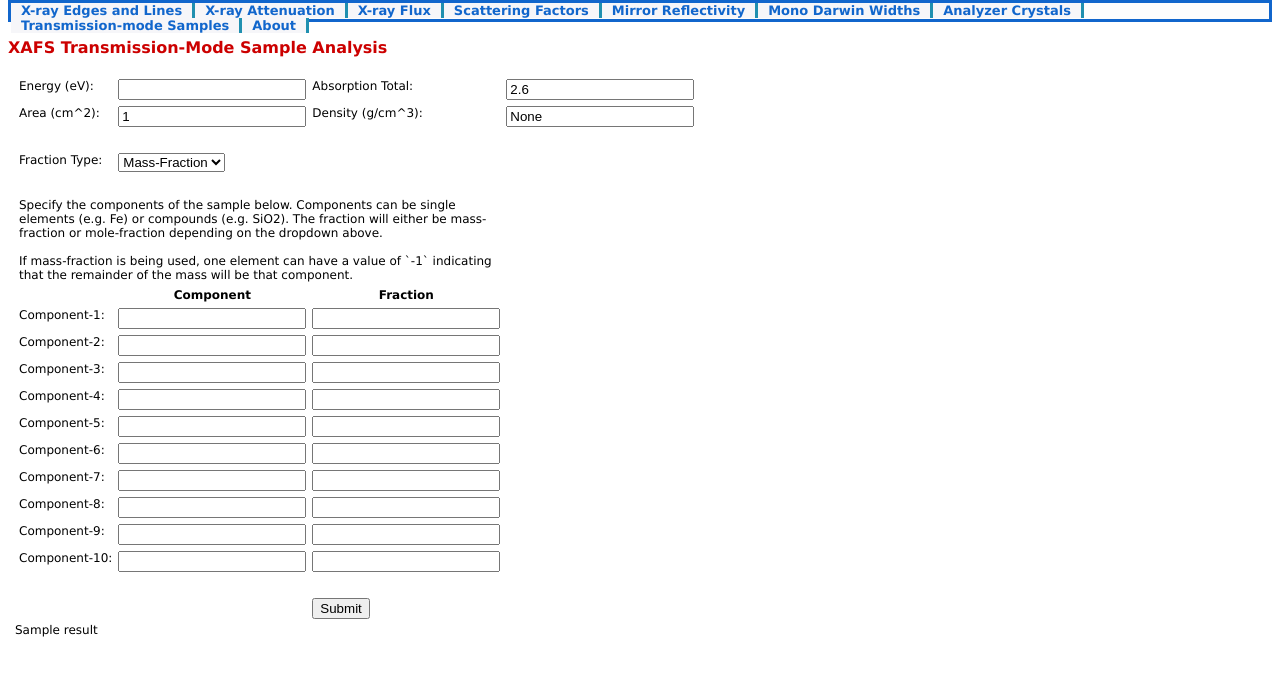
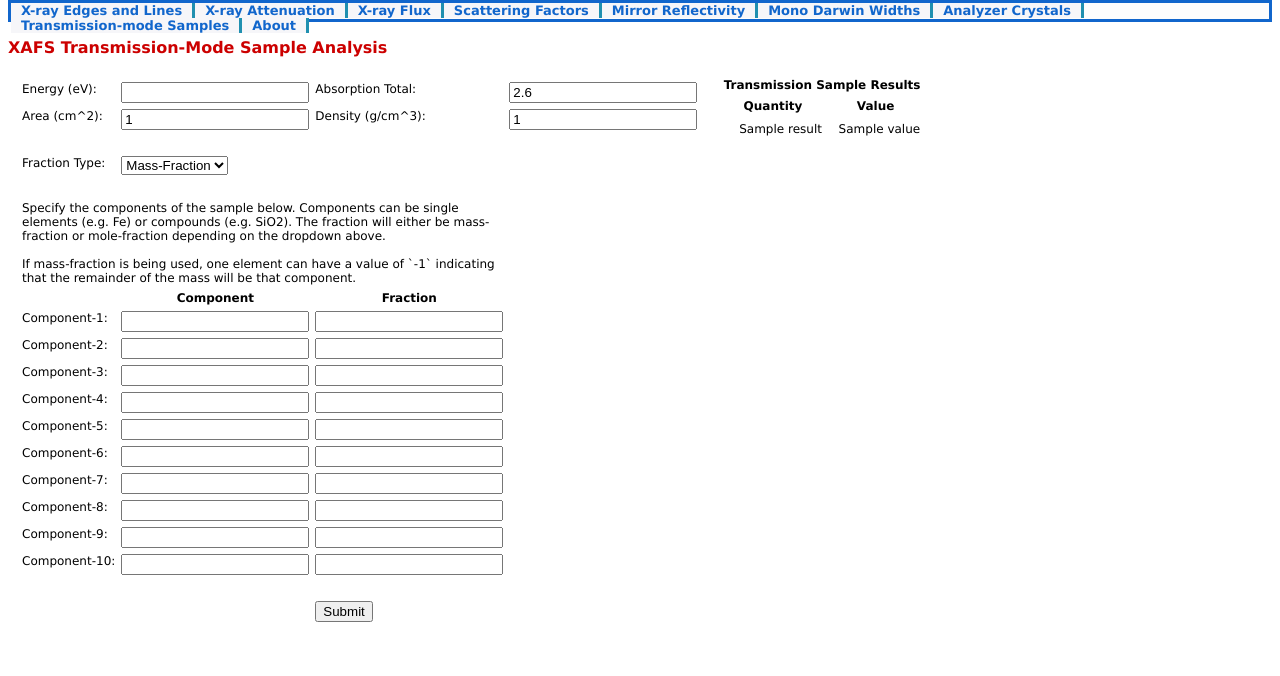
Before and after one commit to xraypy/xrayweb, a Flask app: template xrayweb/templates/transmission_sample.html in a window 1280 px wide. Shown: the part 39-715 px from the top of the page. Run offline with Flask 2, Linux system fonts and the light colour scheme; the template is opened without the code that fills it: most values are stand-ins (such as "Sample title", 1, 10 or a date in 2020); parts of the project's set-up code (start-up, migrations or seed data) failed here and were passed over.

Commit message:
some formatting modifications, avoiding pandas

```diff
--- a/xrayweb/templates/transmission_sample.html
+++ b/xrayweb/templates/transmission_sample.html
@@ -11,6 +11,7 @@
     {% endfor %}
     {% endif %}
 
+ <table><tr><td>
     <form action="{{url_for('transmission_sample')}}" method="post">
 
         <table cellpadding=2 border=0>
@@ -36,7 +37,7 @@
                 <td><label for="density">Density (g/cm^3):</label></td>
                 <td>
                     <input style="width: 180px;" type="text" id="density"
-                    name="density" value="{{ request.form['density'] if request.form['density'] else None }}">
+                    name="density" value="{{ request.form['density'] if request.form['density'] else 1 }}">
                 </td>
             </tr>
             <tr><td><br></td></tr>
@@ -84,10 +85,26 @@
         </table>
 
     </form>
+</td> <td>  &nbsp;&nbsp;</td><td>
 
     {% if result %}
-        {{result | safe}}
+    <table style='vertical-align: top;' cellspacing=5 cellpadding=2  border=0>
+      <caption><b>Transmission Sample Results </b></caption>
+      <tr>
+        <th > &nbsp; Quantity &nbsp;</th>
+        <th > &nbsp; Value &nbsp;</th>
+      </tr>
+
+      {% for name, value in result.items() %}
+      <tr class={{ loop.cycle('odd', 'even') }}>
+        <td> &nbsp; &nbsp; {{name}} </td>
+        <td> &nbsp; {{value}} </td>
+      </tr>
+      {% endfor %}
+    </table>
     {% endif %}
+   </td></tr>
+   </table>
 
 </div>
 {% endblock %}
--- a/xrayweb/webapp.py
+++ b/xrayweb/webapp.py
@@ -1114,15 +1114,26 @@ def transmission_sample(sample=None, energy=None, absorp_total=None, area=None,
         energy = float(request.form.get('energy'))
         absorp_total = float(request.form.get('absorp_total'))
         area = float(request.form.get('area'))
-        if request.form.get('density'):
-            if request.form.get('density') == 'None':
-                density = None
-            else:
-                density = float(request.form.get('density'))
+        density = float(request.form.get('density', '1'))
+
         frac_type = request.form.get('frac_type')
-        result = xraydb.transmission_sample(sample=sample, energy=energy, absorp_total=absorp_total, area=area, density=density, frac_type=frac_type)
-        import pandas as pd
-        df = pd.DataFrame([result])
-        result = df.T.to_html(header=False)
+        s = xraydb.transmission_sample(sample=sample, energy=energy, absorp_total=absorp_total,
+                                       area=area, density=density, frac_type=frac_type)
+
+        result = {}
+        result['Energy (eV)'] = f'{s.energy_eV:.2f}'
+        result['Density (gr/cm^3)'] = f'{s.density:.2f}'
+        result['Area (cm^2)'] = f'{s.area_cm2:.2f}'
+        result['Total Absorption'] = f'{s.absorp_total:.2f}'
+        result['Thickness (\u03bCm)'] = f'{s.thickness_mm*1000.0:.2f}'
+        result['Absorption length (\u03bCm)'] = f'{s.absorption_length_um:.2f}'
+        result['Total Mass (mg)'] = f'{s.mass_total_mg:.2f}'
+
+        mass_fracs = [f'{el:s}:{mass:.3f}' for el, mass in s.mass_fractions.items()]
+        result['Mass Fractions'] = ', '.join(mass_fracs)
+
+        masses = [f'{el:s}:{mass:.3f}' for el, mass in s.mass_components_mg.items()]
+        result['Element Masses (mg)'] = ', '.join(masses)
+
     return render_template('transmission_sample.html', materials_dict=materials_dict,
                            result=result)
```
